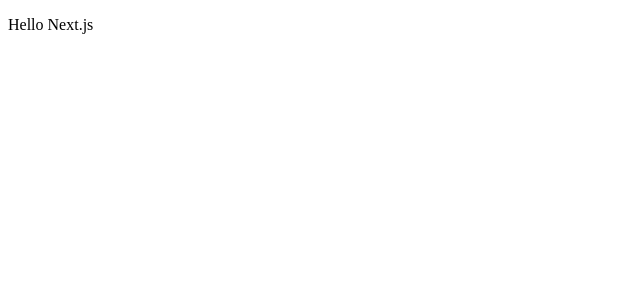
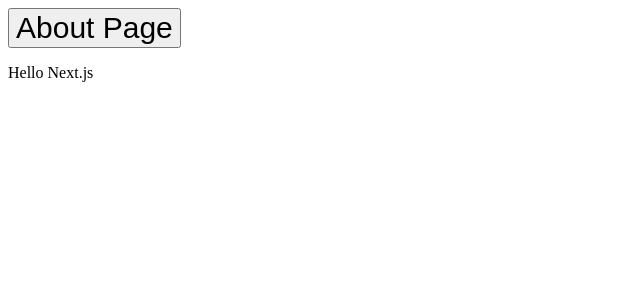
Before and after one commit to hkthanh89/try-nextjs-getting-started, a Next.js app: page / in a window 1280 px wide. Shown: the top 300 px of the page, without its empty margins (0-640 px from the left). Built offline with nearby package versions, Linux system fonts and the light colour scheme.

Commit message:
navigate between pages

```diff
--- /dev/null
+++ b/pages/about.js
@@ -0,0 +1,5 @@
+export default () => (
+  <div>
+    <p>This is the about page</p>
+  </div>
+)
--- a/pages/index.js
+++ b/pages/index.js
@@ -1,5 +1,10 @@
+import Link from 'next/link'
+
 const Index = () => (
   <div>
+    <Link href="/about">
+      <button style={{ fontSize: 30 }}>About Page</button>
+    </Link>
     <p>Hello Next.js</p>
   </div>
 )
```
Also changed, not shown: 1 other file (tests, documents, lock files or other folders).
